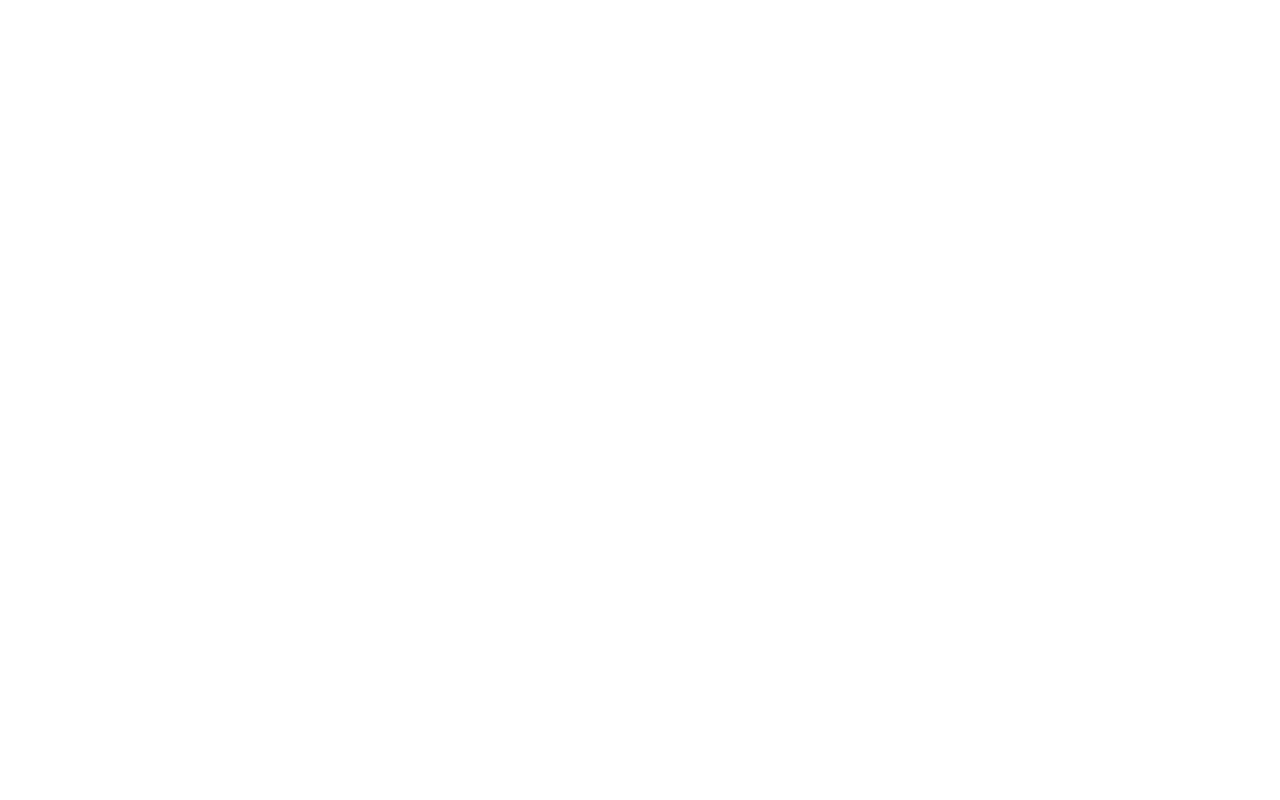
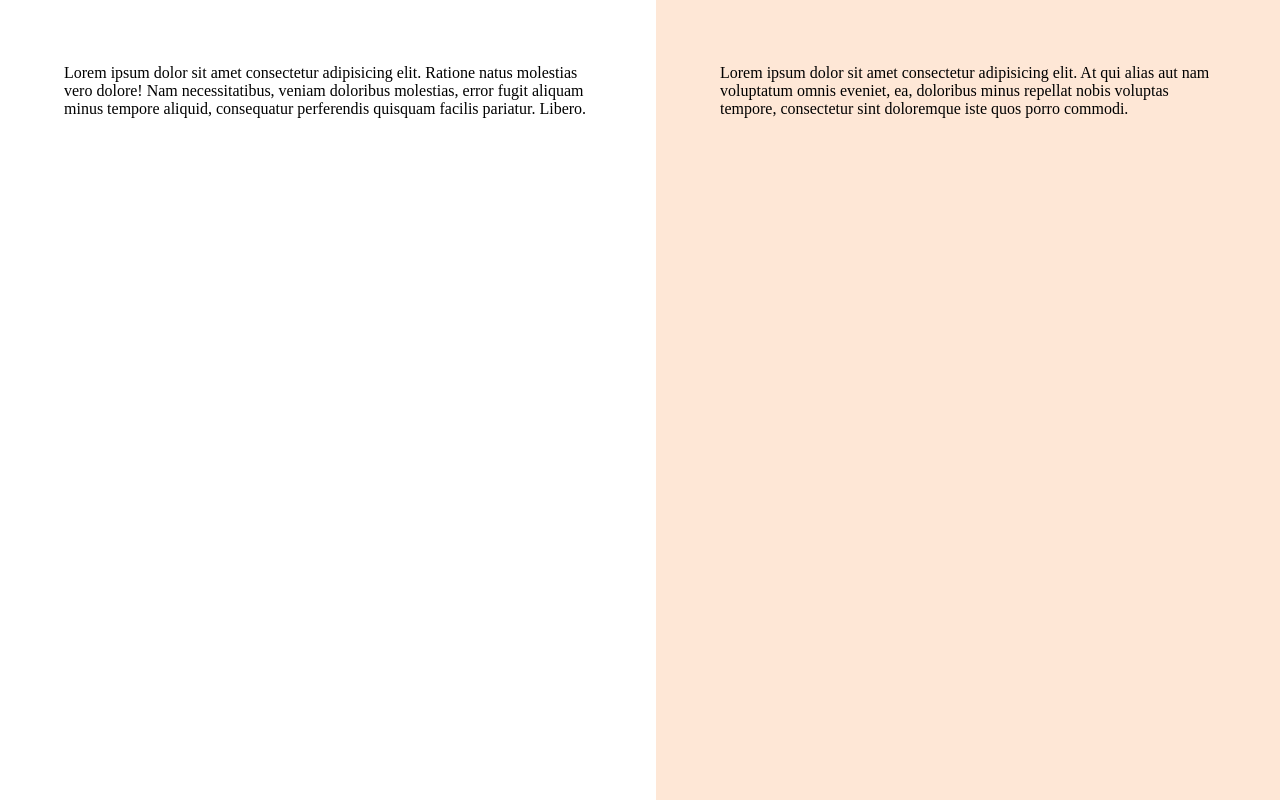
Before and after one commit to TaynaCandidaSilva/formularioMatricula, a plain HTML site: page index.html in a window 1280 px wide. Drawn offline with Linux system fonts and the light colour scheme.

Commit message:
Layout css

```diff
--- a/index.html
+++ b/index.html
@@ -13,6 +13,22 @@
   <link href="https://fonts.googleapis.com/css2?family=Archivo:ital,wght@0,100..900;1,100..900&family=Montserrat:ital,wght@0,100..900;1,100..900&family=Poppins:wght@400;700&display=swap" rel="stylesheet">
 </head>
 <body>
+  <div id="app">
+    <main>
+      <div class="main-container">
+        Lorem ipsum dolor sit amet consectetur adipisicing elit. Ratione natus molestias vero dolore! Nam necessitatibus, veniam doloribus molestias, error fugit aliquam minus tempore aliquid, consequatur perferendis quisquam facilis pariatur. Libero.
+      </div>
+    </main>
+
+    <aside>
+      <div class="aside-container">
+        Lorem ipsum dolor sit amet consectetur adipisicing elit. At qui alias aut nam voluptatum omnis eveniet, ea, doloribus minus repellat nobis voluptas tempore, consectetur sint doloremque iste quos porro commodi.
+      </div>
+    </aside>
+
+
+
+  </div>
 
 </body>
 </html>
--- a/styles/global.css
+++ b/styles/global.css
@@ -1,3 +1,10 @@
+*{
+  margin: 0;
+  padding: 0;
+  box-sizing: border-box;
+}
+
+
 :root {
   --font-family: 'Poppins', sans-serif;
   --text: 400 1rem/1.5 var(--font-family);
@@ -17,3 +24,8 @@
   --semantic-error: #DC2626;
 
 }
+
+body {
+  overflow: hidden;
+
+}
--- a/styles/index.css
+++ b/styles/index.css
@@ -1 +1,2 @@
 @import url(global.css);
+@import url(layout.css);
--- /dev/null
+++ b/styles/layout.css
@@ -0,0 +1,26 @@
+#app {
+  display: grid;
+  grid-template-columns: 51.25% 48.75%;
+
+  height: 100vh;
+  overflow: hidden;
+}
+
+main {
+  overflow: auto;
+  padding: 4rem;
+
+  &.main-container {
+    max-width: 33rem;
+    margin-left: auto;
+  }
+}
+
+aside {
+  background-color: var(--surface-secondary);
+  padding: 4rem;
+
+  &.aside-container{
+    max-width: 31rem;
+  }
+}
```
